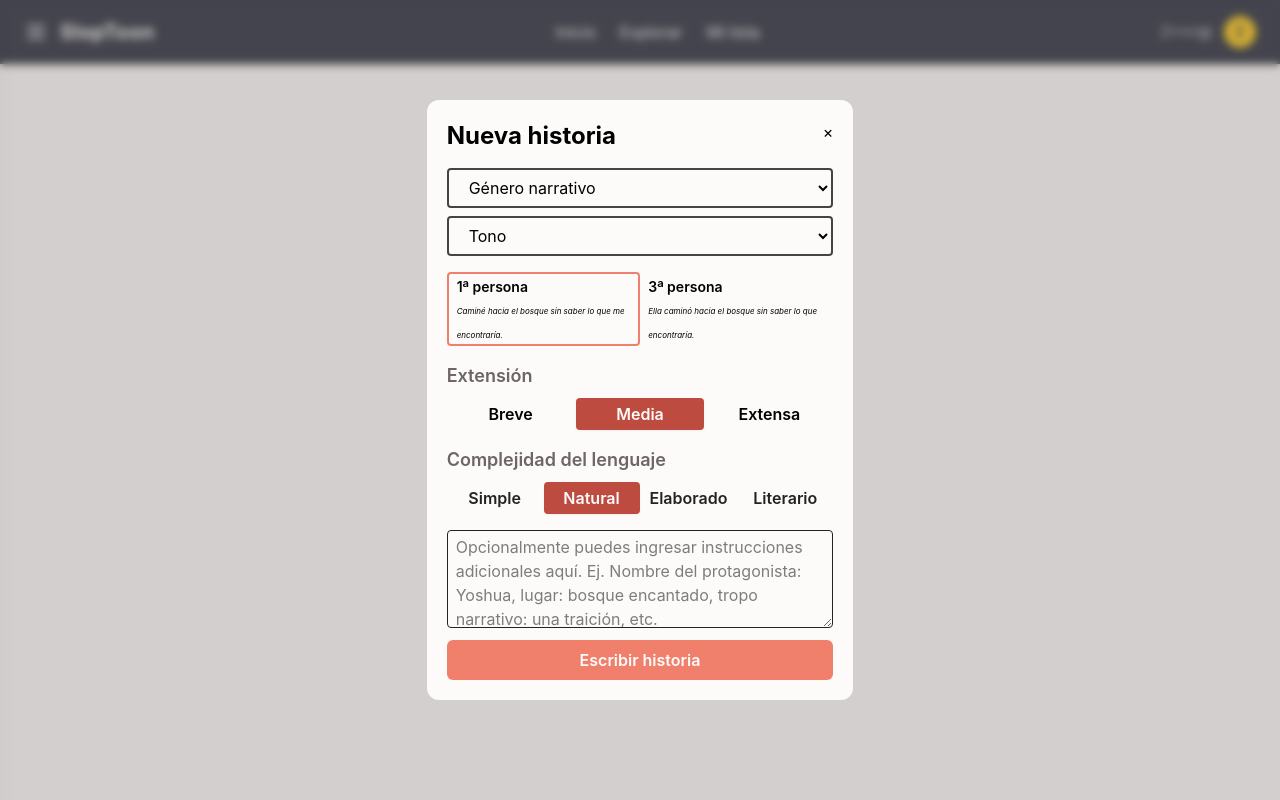
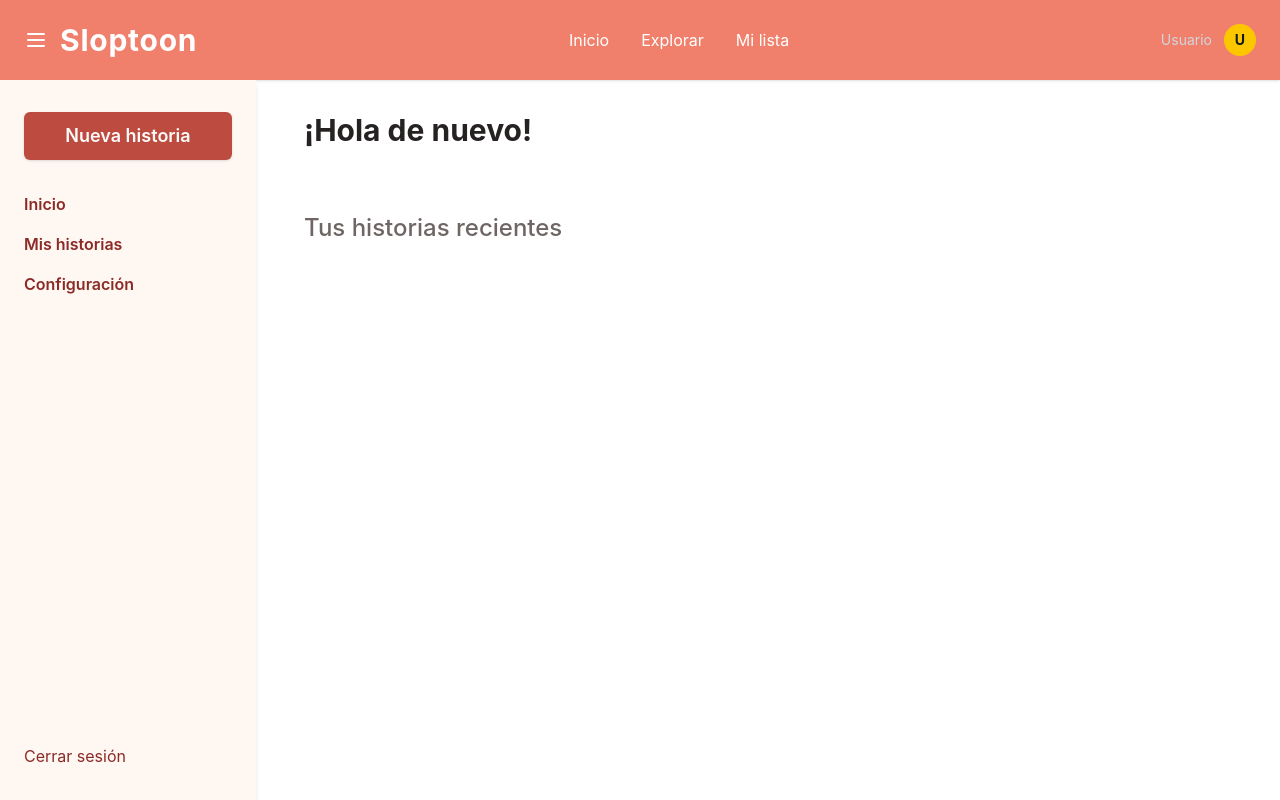
Before and after one commit to gaelodev/sloptoon, a Vue app: page / in a window 1280 px wide. Built offline with nearby package versions, Linux system fonts and the light colour scheme.

Commit message:
Modal opening and closing properly. Modal elements are now clickable.

```diff
--- a/src/modules/components/NewTaleModal.vue
+++ b/src/modules/components/NewTaleModal.vue
@@ -3,7 +3,12 @@
     <div class="w-1/3 h-3/4 bg-greymelon-100 rounded-xl flex p-5 flex-col">
       <section class="flex flex-row justify-between w-full text">
         <h3 class="font-bold text-2xl">Nueva historia</h3>
-        <div>×</div>
+        <div
+          class="px-3 py-2 text-xs hover:bg-greymelon-200 rounded-full cursor-pointer"
+          @click="$emit('modalClosed')"
+        >
+          ✕
+        </div>
       </section>
       <section class="w-full mt-4">
         <select
@@ -46,38 +51,113 @@
         </select>
       </section>
       <section class="w-full flex flex-row items-center justify-between mt-4">
-        <div class="w-54 border-2 border-melondrama-500 px-2 pt-1 rounded-sm">
-          <p class="font-semibold text-sm/tight">1ª persona</p>
-          <i class="text-[8px]">Caminé hacia el bosque sin saber lo que me encontraría.</i>
-        </div>
-        <div class="w-54 border-melondrama-500 px-2 pt-1 rounded-sm">
-          <p class="font-semibold text-sm/tight">3ª persona</p>
-          <i class="text-[8px]">Ella caminó hacia el bosque sin saber lo que encontraría.</i>
-        </div>
+        <button
+          @click="pov = 'first'"
+          :class="[
+            'hover:bg-greymelon-200 rounded-sm px-2 pt-1 cursor-pointer',
+            pov === 'first'
+              ? 'w-54 border-2 border-melondrama-500 px-2 pt-1 rounded-sm'
+              : 'w-54 px-2 pt-1 rounded-sm',
+          ]"
+        >
+          <div>
+            <p class="font-semibold text-sm/tight text-left">1ª persona</p>
+            <i class="text-[8px]">Caminé hacia el bosque sin saber lo que me encontraría.</i>
+          </div>
+        </button>
+        <button
+          @click="pov = 'third'"
+          :class="[
+            'hover:bg-greymelon-200 rounded-sm px-2 pt-1 cursor-pointer',
+            pov === 'third'
+              ? 'w-54 border-2 border-melondrama-500 px-2 pt-1 rounded-sm'
+              : 'w-54 px-2 pt-1 rounded-sm',
+          ]"
+        >
+          <div>
+            <p class="font-semibold text-sm/tight text-left">3ª persona</p>
+            <i class="text-[8px]">Ella caminó hacia el bosque sin saber lo que encontraría.</i>
+          </div>
+        </button>
       </section>
       <section class="w-full mt-4">
         <h4 class="mb-2 font-semibold text-lg text-greymelon-700">Extensión</h4>
         <div class="w-full flex flex-row justify-between">
-          <button class="w-32 h-8 font-semibold rounded-sm">Breve</button>
           <button
-            class="bg-melondrama-600 text-greymelon-100 w-32 h-8 font-semibold rounded-sm shadow-xs"
+            @click="extension = 'short'"
+            :class="[
+              extension === 'short'
+                ? 'bg-melondrama-600 text-greymelon-100 w-32 h-8 font-semibold rounded-sm shadow-xs'
+                : 'w-32 h-8 font-semibold rounded-sm hover:bg-greymelon-200 cursor-pointer',
+            ]"
+          >
+            Breve
+          </button>
+          <button
+            @click="extension = 'avg'"
+            :class="[
+              extension === 'avg'
+                ? 'bg-melondrama-600 text-greymelon-100 w-32 h-8 font-semibold rounded-sm shadow-xs'
+                : 'w-32 h-8 font-semibold rounded-sm hover:bg-greymelon-200 cursor-pointer',
+            ]"
           >
             Media
           </button>
-          <button class="w-32 h-8 font-semibold rounded-sm">Extensa</button>
+          <button
+            @click="extension = 'long'"
+            :class="[
+              extension === 'long'
+                ? 'bg-melondrama-600 text-greymelon-100 w-32 h-8 font-semibold rounded-sm shadow-xs'
+                : 'w-32 h-8 font-semibold rounded-sm hover:bg-greymelon-200 cursor-pointer',
+            ]"
+          >
+            Extensa
+          </button>
         </div>
       </section>
       <section class="w-full mt-4">
         <h4 class="mb-2 font-semibold text-lg text-greymelon-700">Complejidad del lenguaje</h4>
         <div class="w-full flex flex-row justify-between">
-          <button class="text-greymelon-900 w-24 h-8 font-semibold rounded-sm">Simple</button>
           <button
-            class="bg-melondrama-600 text-greymelon-100 w-24 h-8 font-semibold rounded-sm shadow-xs"
+            @click="complexity = 'simple'"
+            :class="[
+              complexity === 'simple'
+                ? 'bg-melondrama-600 text-greymelon-100 w-24 h-8 font-semibold rounded-sm shadow-xs'
+                : 'text-greymelon-900 w-24 h-8 font-semibold rounded-sm hover:bg-greymelon-200 cursor-pointer',
+            ]"
+          >
+            Simple
+          </button>
+          <button
+            @click="complexity = 'natural'"
+            :class="[
+              complexity === 'natural'
+                ? 'bg-melondrama-600 text-greymelon-100 w-24 h-8 font-semibold rounded-sm shadow-xs'
+                : 'text-greymelon-900 w-24 h-8 font-semibold rounded-sm hover:bg-greymelon-200 cursor-pointer',
+            ]"
           >
             Natural
           </button>
-          <button class="text-greymelon-900 w-24 h-8 font-semibold rounded-sm">Elaborado</button>
-          <button class="text-greymelon-900 w-24 h-8 font-semibold rounded-sm">Literario</button>
+          <button
+            @click="complexity = 'elaborated'"
+            :class="[
+              complexity === 'elaborated'
+                ? 'bg-melondrama-600 text-greymelon-100 w-24 h-8 font-semibold rounded-sm shadow-xs'
+                : 'text-greymelon-900 w-24 h-8 font-semibold rounded-sm hover:bg-greymelon-200 cursor-pointer',
+            ]"
+          >
+            Elaborado
+          </button>
+          <button
+            @click="complexity = 'literary'"
+            :class="[
+              complexity === 'literary'
+                ? 'bg-melondrama-600 text-greymelon-100 w-24 h-8 font-semibold rounded-sm shadow-xs'
+                : 'text-greymelon-900 w-24 h-8 font-semibold rounded-sm hover:bg-greymelon-200 cursor-pointer',
+            ]"
+          >
+            Literario
+          </button>
         </div>
       </section>
       <section class="w-full mt-4 flex flex-1">
@@ -130,6 +210,17 @@
   </div>
 </template>
 
-<script setup lang="ts"></script>
+<script setup lang="ts">
+import { ref } from 'vue';
+const extension = ref('avg');
+const pov = ref('first');
+const complexity = ref('natural');
 
-<style scoped></style>
+interface Props {
+  open: boolean;
+}
+
+defineProps<Props>();
+
+defineEmits(['modalClosed']);
+</script>
--- a/src/modules/components/TheHeader.vue
+++ b/src/modules/components/TheHeader.vue
@@ -1,20 +1,35 @@
 <template>
-     <header class="w-full bg-gray-900 text-white px-6 py-4 flex items-center justify-between shadow-md">
-
+  <header
+    class="w-full bg-melondrama-500 text-white px-6 flex items-center justify-between shadow-sm"
+  >
     <!-- Logo y menú de navegación -->
     <div class="flex items-center gap-3">
       <!-- Icono del Slidebar -->
-        <button class="focus:outline-none hover:text-yellow-400 transition-colors" @click="toggleSidebar">
-            <svg class="w-6 h-6" fill="none" stroke="currentColor" viewBox="0 0 24 24" xmlns="http://www.w3.org/2000/svg">
-                <path stroke-linecap="round" stroke-linejoin="round" stroke-width="2" d="M4 6h16M4 12h16M4 18h16"></path>
+      <button
+        class="focus:outline-none hover:text-yellow-400 transition-colors"
+        @click="toggleSidebar"
+      >
+        <svg
+          class="w-6 h-6"
+          fill="none"
+          stroke="currentColor"
+          viewBox="0 0 24 24"
+          xmlns="http://www.w3.org/2000/svg"
+        >
+          <path
+            stroke-linecap="round"
+            stroke-linejoin="round"
+            stroke-width="2"
+            d="M4 6h16M4 12h16M4 18h16"
+          ></path>
         </svg>
       </button>
 
       <!-- Logo / Título -->
-        <h1 class="text-xl font-bold tracking-wide ">SlopToon</h1>
+      <h1 class="text-3xl font-bold tracking-wide">Sloptoon</h1>
     </div>
     <!-- Navegación -->
-    <nav class="flex gap-6">
+    <nav class="flex gap-8">
       <a href="#" class="hover:text-yellow-400 transition-colors">Inicio</a>
       <a href="#" class="hover:text-yellow-400 transition-colors">Explorar</a>
       <a href="#" class="hover:text-yellow-400 transition-colors">Mi lista</a>
@@ -22,12 +37,13 @@
 
     <!-- Usuario -->
     <div class="flex items-center gap-3">
-        <span class="text-sm text-gray-300">Z**rr@</span>
-        <div class="w-8 h-8 rounded-full bg-yellow-400 flex items-center justify-center text-gray-900 font-bold text-sm">
-            Z
+      <span class="text-sm text-gray-300">Usuario</span>
+      <div
+        class="w-8 h-8 rounded-full bg-yellow-400 flex items-center justify-center text-gray-900 font-bold text-sm"
+      >
+        U
       </div>
     </div>
-
   </header>
 </template>
 
@@ -37,7 +53,7 @@
 
 const toggleSidebar = () => {
   emit('toggle-sidebar');
-}
+};
 </script>
 
 <style scoped></style>
--- a/src/modules/components/TheSidebar.vue
+++ b/src/modules/components/TheSidebar.vue
@@ -1,33 +1,37 @@
 <template>
-      <!-- Contenedor de la barra lateral -->
+  <!-- Contenedor de la barra lateral -->
   <aside
-    class="fixed top-0 left-0 h-full w-64 bg-gray-100 shadow-lg transform transition-transform duration-300"
-    :class="{ '-translate-x-full': !open, 'translate-x-0': open }"
+    :class="[
+      open
+        ? 'w-64 py-8 bg-melondrama-100 shadow-md transform transition-transform duration-300'
+        : 'hidden ',
+    ]"
   >
     <!-- Botón de cerrar -->
-    <div class="flex justify-end p-4">
-      <button @click="$emit('close')" class="text-gray-600 hover:text-gray-900">
-        ✕
-      </button>
-    </div>
+    <!--
+      <div class="flex justify-end p-4">
+        <button @click="$emit('close')" class="text-gray-600 hover:text-gray-900">✕</button>
+      </div>
+     -->
 
     <!-- Opciones de navegación -->
-    <nav class="flex flex-col gap-4 px-6">
-      <button class="bg-yellow-400 text-gray-900 font-semibold py-2 px-4 rounded hover:bg-yellow-500 transition">
-        + Nueva historia
+    <nav class="flex flex-col gap-8 px-6 h-full">
+      <button
+        @click="$emit('newTaleButtonClicked')"
+        class="bg-melondrama-600 h-12 text-greymelon-100 text-lg font-semibold rounded-md shadow-sm hover:bg-melondrama-700 transition"
+      >
+        Nueva historia
       </button>
 
-      <a href="#" class="text-gray-800 hover:text-yellow-500 transition">Inicio</a>
-      <a href="#" class="text-gray-800 hover:text-yellow-500 transition">Mis historias</a>
-      <a href="#" class="text-gray-800 hover:text-yellow-500 transition">Configuración</a>
+      <div class="flex flex-col gap-4 flex-1 font-semibold text-melondrama-700">
+        <a href="#" class="hover:text-melondrama-900 transition">Inicio</a>
+        <a href="#" class="hover:text-melondrama-900 transition">Mis historias</a>
+        <a href="#" class="hover:text-melondrama-900 transition">Configuración</a>
+      </div>
+
+      <a href="#" class="text-melondrama-700 hover:text-melondrama-900 transition">Cerrar sesión</a>
     </nav>
-    <!-- Enlace inferior -->
-    <div class="p-6">
-      <a href="#" class="text-gray-600 hover:text-yellow-500 transition">Cerrar sesión</a>
-    </div>
   </aside>
-
-
 </template>
 
 <script setup lang="ts">
@@ -37,11 +41,11 @@ interface Props {
 
 defineProps<Props>();
 
-const emit = defineEmits(['close']);
+const emit = defineEmits(['close', 'newTaleButtonClicked']);
 
 const toggleSidebar = () => {
-    emit('close');
-}
+  emit('close');
+};
 </script>
 
 <style scoped></style>
--- a/src/modules/views/HomeView.vue
+++ b/src/modules/views/HomeView.vue
@@ -1,14 +1,28 @@
 <template>
-  <div>
+  <div class="flex flex-col min-h-screen">
     <!-- Header: escucha el evento y cambia el estado -->
-    <TheHeader @toggle-sidebar="isSidebarOpen = !isSidebarOpen" />
+    <TheHeader @toggle-sidebar="isSidebarOpen = !isSidebarOpen" class="h-20" />
 
-    <!-- Sidebar: recibe el estado y escucha cuando se cierra -->
-    <TheSidebar :open="isSidebarOpen" @close="isSidebarOpen = false" />
+    <section class="flex flex-row flex-1">
+      <!-- Sidebar: recibe el estado y escucha cuando se cierra -->
+      <TheSidebar
+        @new-tale-button-clicked="isModalOpen = true"
+        :open="isSidebarOpen"
+        @close="isSidebarOpen = false"
+        class="self-stretch"
+      />
 
-    <!-- Main components go here -->
-
-    <NewTaleModal class="absolute top-0 left-0"></NewTaleModal>
+      <!-- Main components go here -->
+      <div class="flex flex-col mx-12">
+        <h1 class="text-3xl font-bold text-greymelon-900 my-8">¡Hola de nuevo!</h1>
+        <h2 class="text-2xl font-medium my-8 text-greymelon-700">Tus historias recientes</h2>
+      </div>
+    </section>
+    <NewTaleModal
+      :open="true"
+      :class="[isModalOpen ? 'absolute top-0 left-0' : 'hidden']"
+      @modal-closed="isModalOpen = false"
+    ></NewTaleModal>
     <!--absolute top-0 left-0 | hidden-->
 
     <!-- Footer goes here -->
@@ -21,5 +35,7 @@ import TheHeader from '../components/TheHeader.vue';
 import TheSidebar from '../components/TheSidebar.vue';
 import NewTaleModal from '../components/NewTaleModal.vue';
 
-const isSidebarOpen = ref(false);
+const isSidebarOpen = ref(true);
+
+const isModalOpen = ref(false);
 </script>
```
Also changed, not shown: 1 other file (tests, documents, lock files or other folders). Lines whose indentation alone changed are shown as unchanged.
